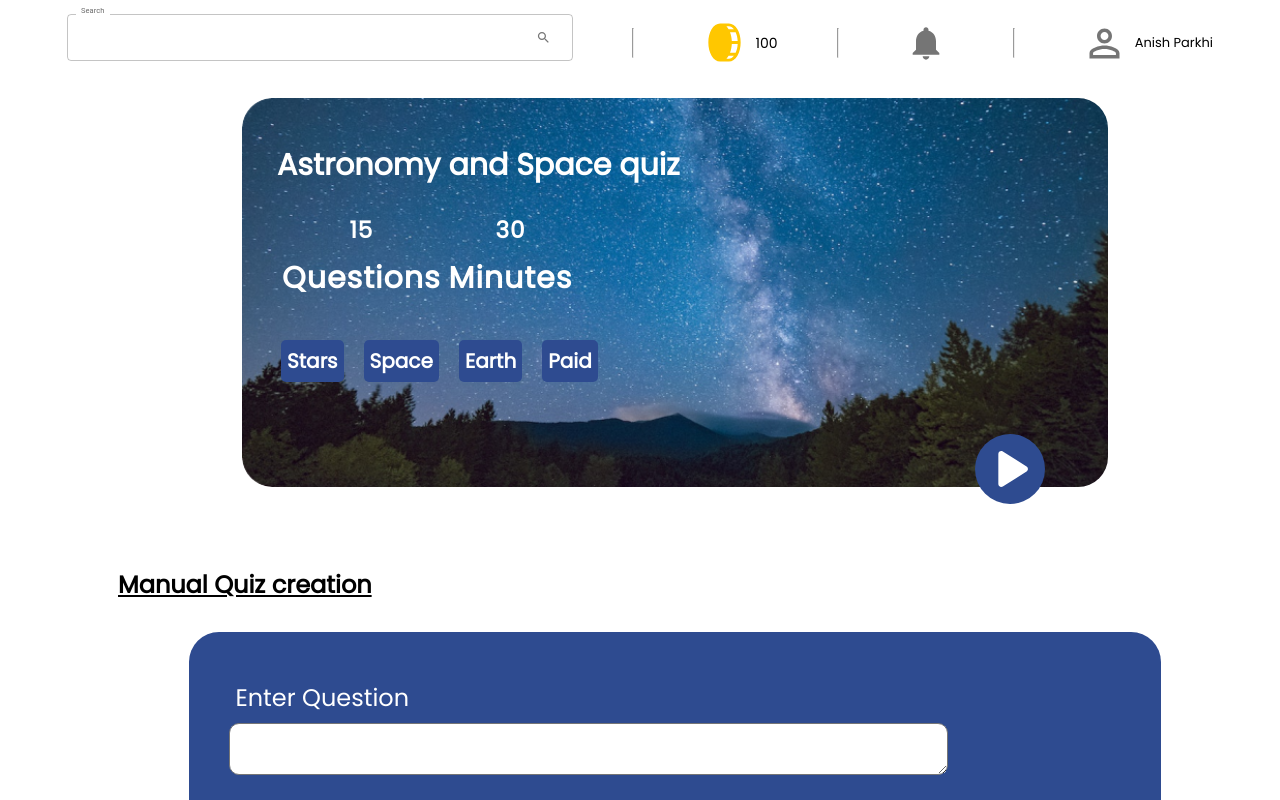
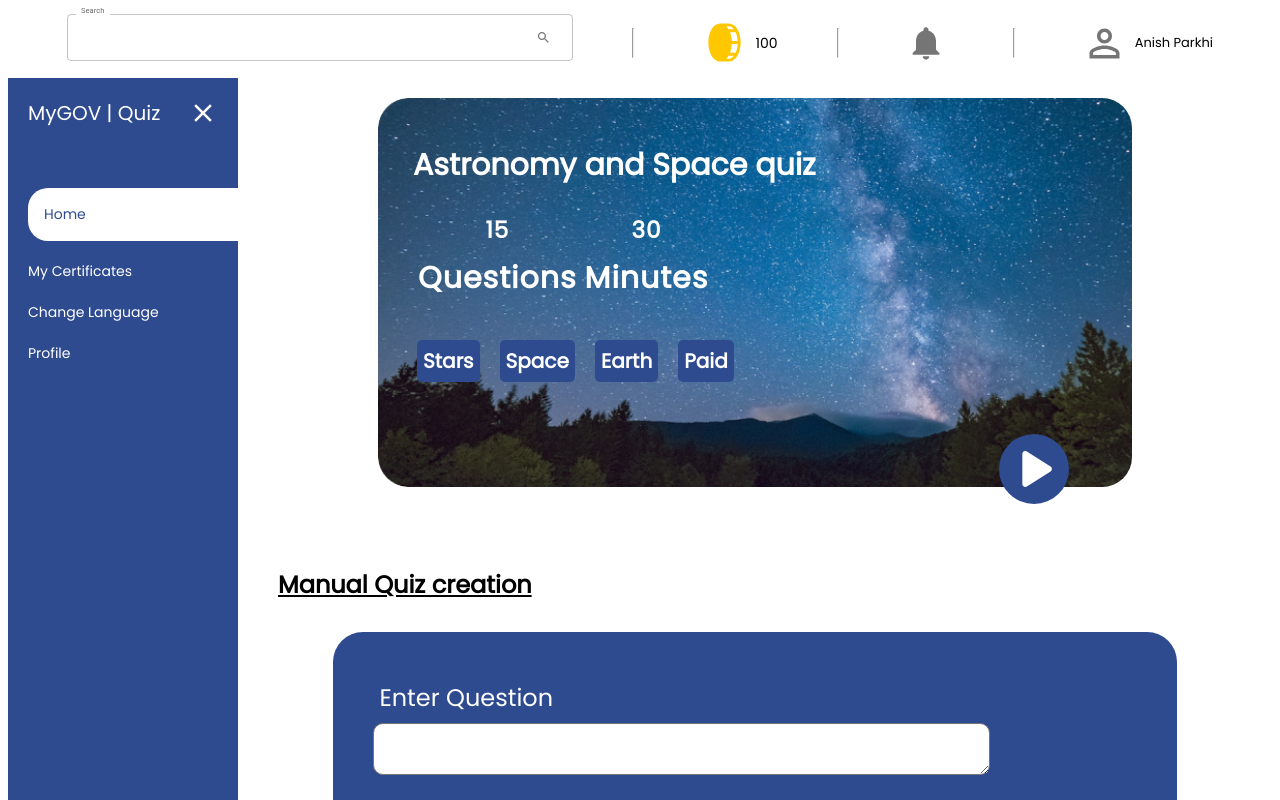
Before and after one commit to Malhardixit/quiz-portal, a React (Vite) app: page / in a window 1280 px wide. Shown: the top 800 px of the page. Built offline with nearby package versions, Linux system fonts and the light colour scheme.

Commit message:
bugs fixed

```diff
--- a/src/pages/LandingPage.jsx
+++ b/src/pages/LandingPage.jsx
@@ -2,12 +2,19 @@ import React from 'react';
 import QuizLanding from '../components/QuizLanding/QuizLanding';
 import QuizCreation from '../components/QuizCreation/QuizCreation';
 import quizLandingFlow from '../hoc/quizLandingFLow';
+import SideBar from '../components/SideBar/SideBar';
 
 function LandingPage() {
   return (
-    <div style={{ marginLeft: '7rem' }}>
-      <QuizLanding />
-      <QuizCreation />
+    // <div style={{ marginLeft: '10rem' }}>
+    <div style={{ display: 'flex' }}>
+      <div>
+        <SideBar />
+      </div>
+      <div style={{ flex: '80%' }}>
+        <QuizLanding />
+        <QuizCreation />
+      </div>
     </div>
   );
 }
```
